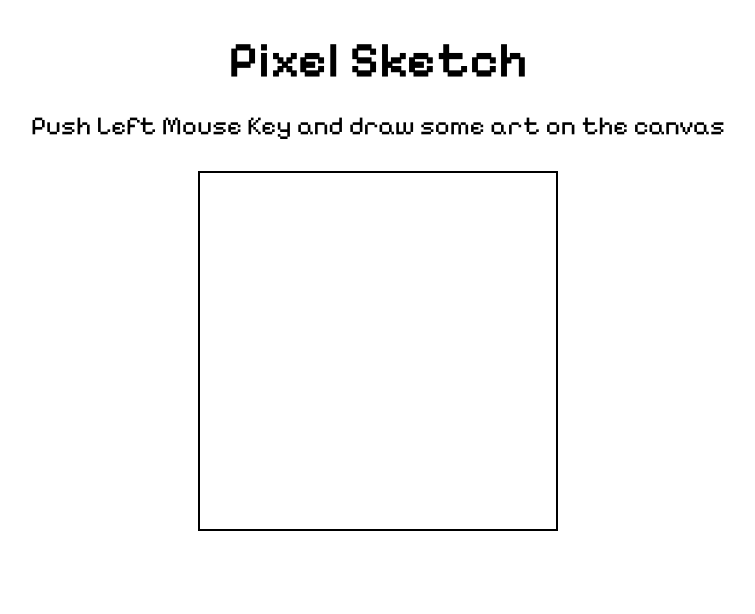
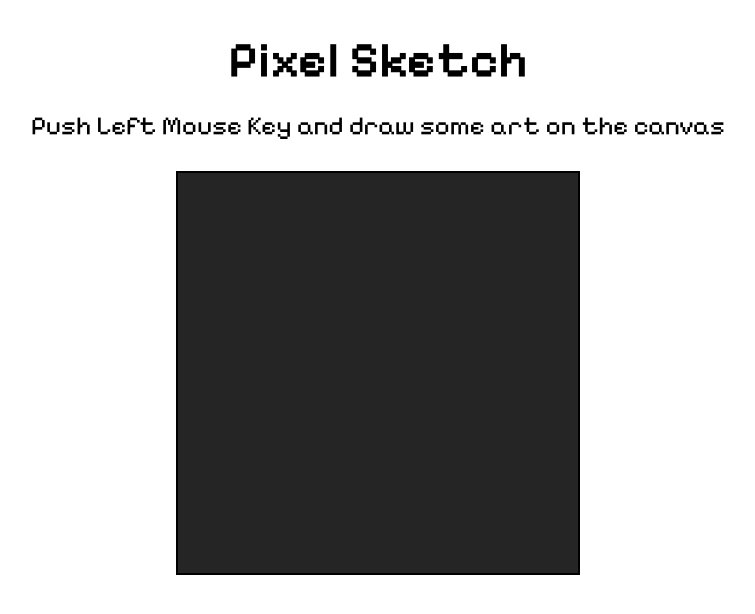
Before and after one commit to NickMoebius/pixel-sketch, a plain HTML site: page index.html in a window 1280 px wide. Shown: the whole page, without its empty margins (262-1017 px from the left). Drawn offline with Linux system fonts and the light colour scheme.

Commit message:
Added pixel-generator in 'main.js'
Added pixel-generator in 'main.js'. All pixels styled in 'style.css'.

```diff
--- a/index.html
+++ b/index.html
@@ -9,7 +9,7 @@
     <link href="https://fonts.googleapis.com/css2?family=Pixelify+Sans:wght@400..700&display=swap" rel="stylesheet">
 
     <link rel="stylesheet" href="./style.css">
-    <script src="./main.js"></script>
+    <script src="./main.js" defer></script>
 
     <title>Pixel Sketch</title>
 </head>
@@ -19,7 +19,7 @@
         <h3>Push Left Mouse Key and draw some art on the canvas</h3>
     </div>
 
-    <container id="canvas">
-    </container>
+    <div id="canvas">
+    </div>
 </body>
 </html>
--- a/main.js
+++ b/main.js
@@ -0,0 +1,20 @@
+const canvas = document.querySelector("#canvas");
+
+
+function pixelGenerator() {
+    for (let i = 1; i <= 256; i++) {
+        let pixel = document.createElement('div');
+
+        pixel.className = 'pixel';
+        pixel.id = 'pixel' + i;
+
+        canvas.appendChild(pixel);
+        console.log(`Pixel${i} loaded!`)
+    }
+}
+
+
+
+document.addEventListener("DOMContentLoaded", (event) => {
+    pixelGenerator();
+});
--- a/style.css
+++ b/style.css
@@ -31,7 +31,17 @@ h3 {
 }
 
 #canvas {
+    display: flex;
+    flex-wrap: wrap;
     border: 2px solid black;
-    height: 360px;
-    width: 360px;
+    width: 400px;
+    height: 400px;
+    box-sizing: content-box;
 }
+
+.pixel {
+    background-color: rgb(37, 37, 37);
+    width: 25px;
+    height: 25px;
+    user-select: none; /* Disable element selection */
+}
```
